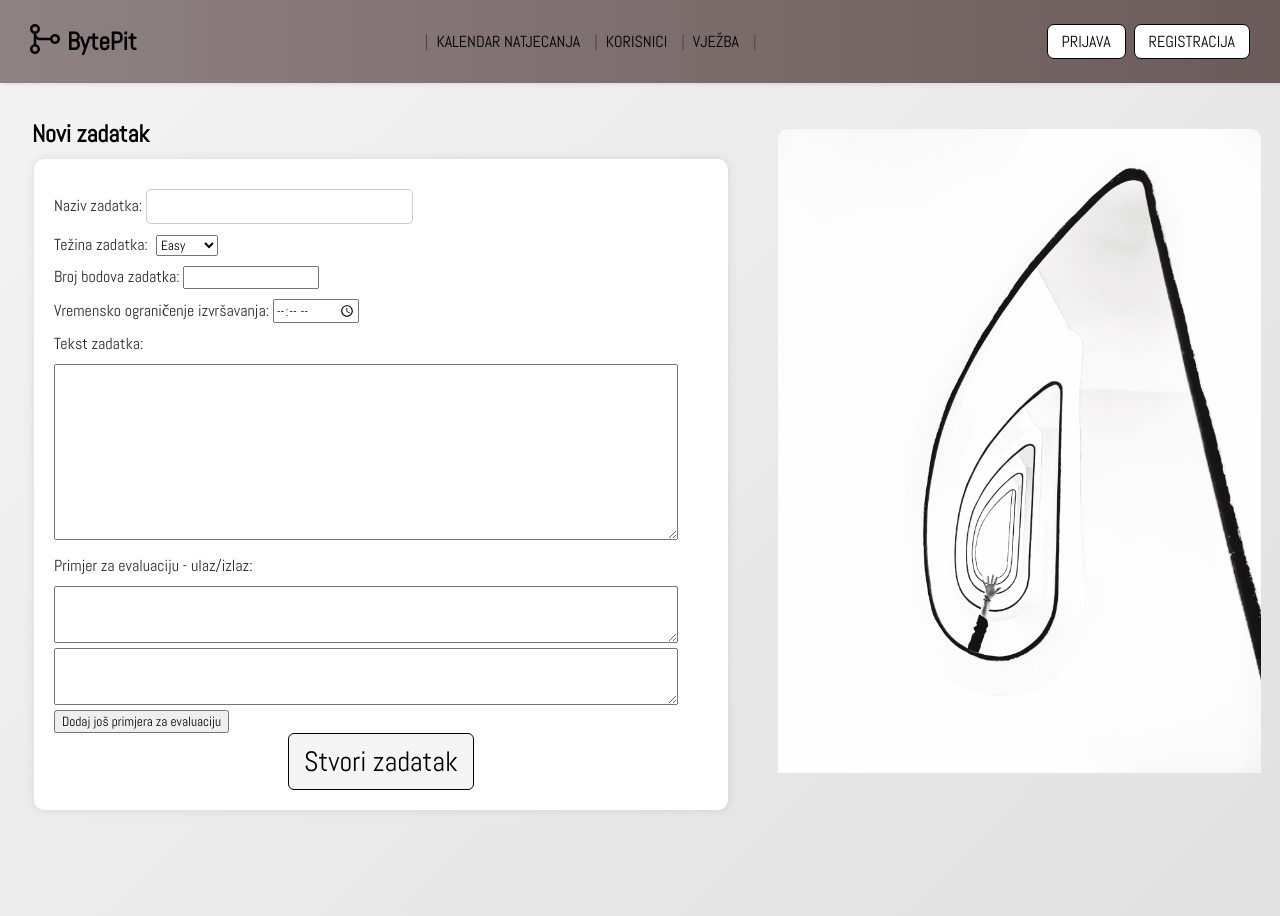
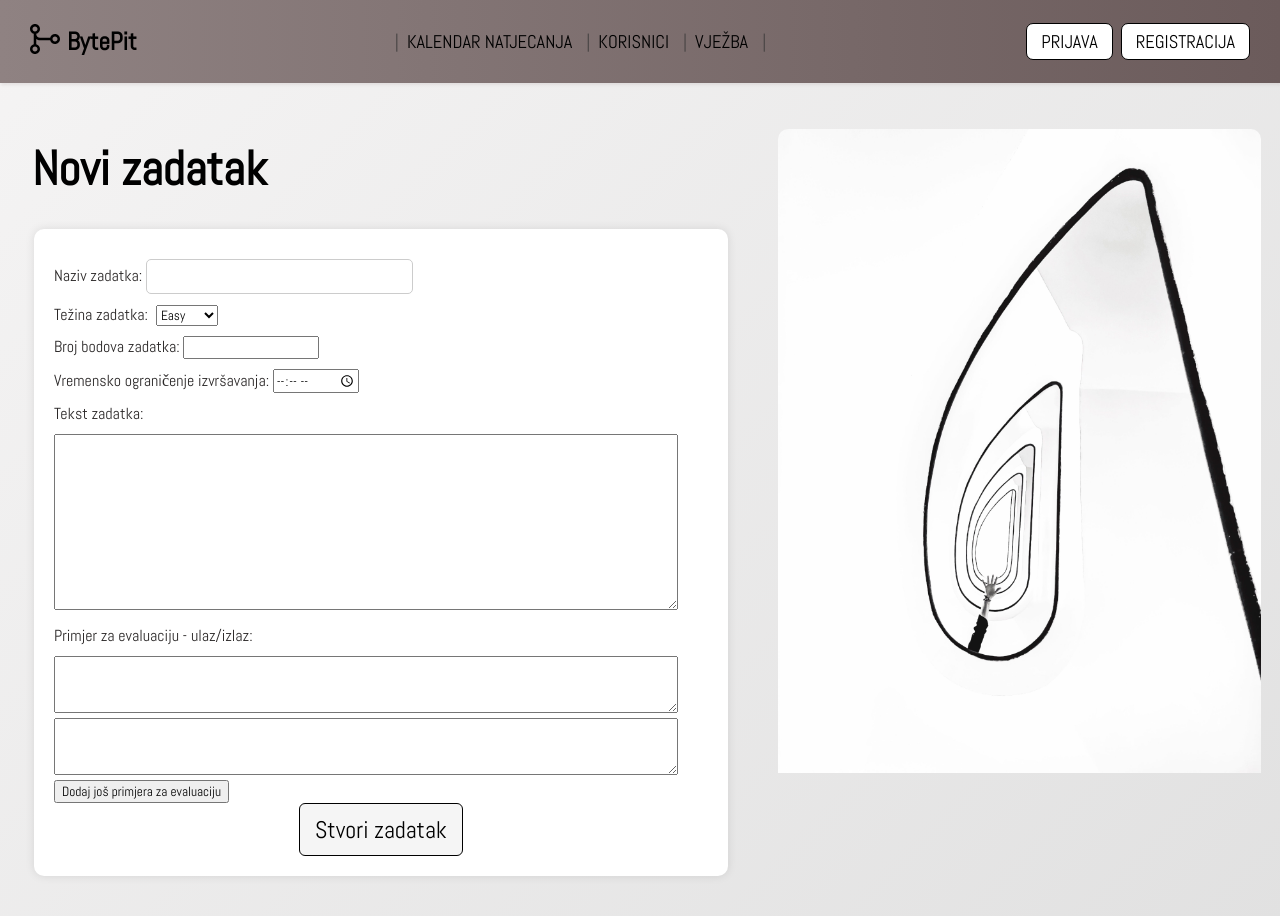
Before and after one commit to filipm55/KoderKolege, a React (Create React App) app in the folder React/byte-pit/: page /tasks/addTask in a window 1280 px wide. Shown: the top 916 px of the page. Built offline with nearby package versions, Linux system fonts and the light colour scheme.

Commit message:
prilagodba velicine

```diff
--- a/React/byte-pit/src/components/NavbarStyle.css
+++ b/React/byte-pit/src/components/NavbarStyle.css
@@ -7,6 +7,7 @@
   background-color: #ffffff;
   color: #000000;
   padding: 5px 30px;
+  font-size: 1.15rem;
 }
 
 .omotac {
--- a/React/byte-pit/src/pages/AddTask.css
+++ b/React/byte-pit/src/pages/AddTask.css
@@ -24,7 +24,7 @@ div.input {
 }
 
 button#addTask {
-    font-size: 3.5vh;
+    font-size: 3vh;
     justify-self: center;
     background-color: whitesmoke;
     border: 1px solid black;
@@ -61,3 +61,7 @@ button#dodavanje:hover {
     border-radius: 3px;
     border: 0.5px solid black;
 }
+
+h2#novizd {
+    font-size: 6vh;
+}
--- a/React/byte-pit/src/pages/AllTasks.css
+++ b/React/byte-pit/src/pages/AllTasks.css
@@ -19,9 +19,8 @@
 }
 
 td{
-
    text-align: center;
-   font-size: 3.5vh;
+   font-size: 1.2rem;
 }
 
 table {
--- a/React/byte-pit/src/pages/User.js
+++ b/React/byte-pit/src/pages/User.js
@@ -81,7 +81,7 @@ const User = () => {
                     </div>
                     <div id="imemail">
                         <h1 id = "imeprezime">{user.name} {user.lastname}</h1>
-                        <p>{user.email}</p>
+                        {/*<p>{user.email}</p>*/}
                     </div>
                 </div>
                 {isCompetitor && <div id="statistika">
--- a/React/byte-pit/src/pages/Users.js
+++ b/React/byte-pit/src/pages/Users.js
@@ -167,7 +167,7 @@ const Users = () => {
                             <div className="tekstDio">
                                 {!mapa.get(user.username)  &&
                                     <div className="nekidio">
-                                        <p className="podatak"> <EmailIcon className="ikona"/> {user.email}</p>
+                                       {/* <p className="podatak"> <EmailIcon className="ikona"/> {user.email}</p>*/}
                                         <p className="podatak"><PersonIcon className="ikona"/> {user.username}</p>
                                         <p className="podatak"><FilterVintageIcon className="ikona"></FilterVintageIcon> {user.userType}</p>
                                     </div>
```
Also changed, not shown: 1 other file (tests, documents, lock files or other folders).
